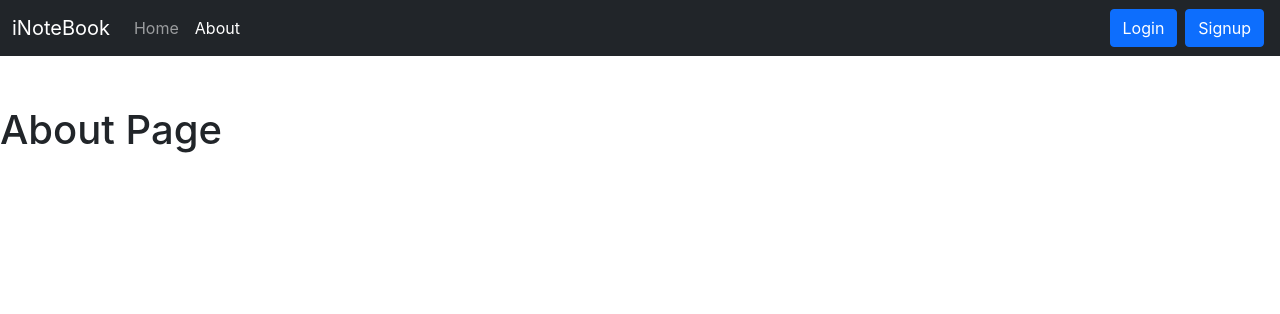
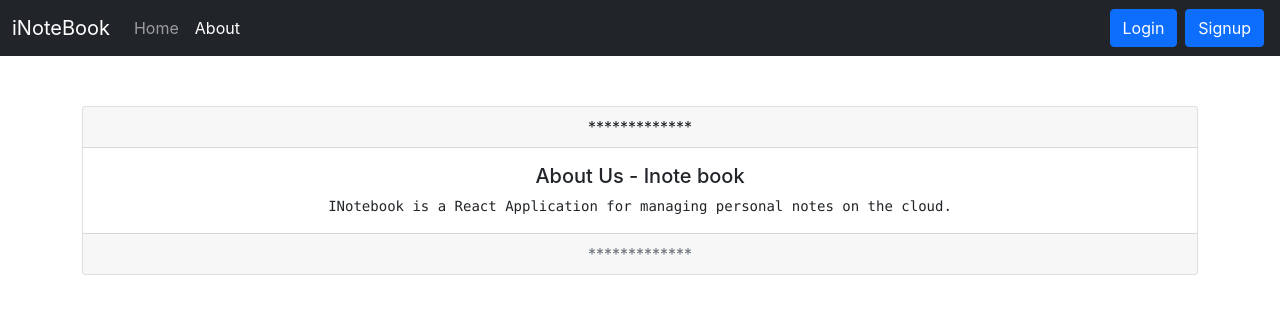
Before and after one commit to akashgit123/inote-book, a React (Create React App) app: page /about in a window 1280 px wide. Shown: the top 314 px of the page. Built offline with nearby package versions, Linux system fonts and the light colour scheme.

Commit message:
About content

```diff
--- a/src/components/About.js
+++ b/src/components/About.js
@@ -1,11 +1,18 @@
-import { useEffect, useContext } from "react";
+const About = () => {
+  return (
+    <div className="container mx-10">
+      <div className="card text-center">
+        <div className="card-header">*************</div>
+        <div className="card-body">
+          <h5 className="card-title">About Us - Inote book</h5>
+          <pre className="card-text">
+          INotebook is a React Application for managing personal notes on the cloud.
+          </pre>
+        </div>
+        <div className="card-footer text-muted m5">*************</div>
+      </div>
+    </div>
+  );
+};
 
-const About = () =>{
-  return (
-    <div>
-      <h1>About Page</h1>
-    </div>
-  )
-}
-
-export default About ;
+export default About;
```
